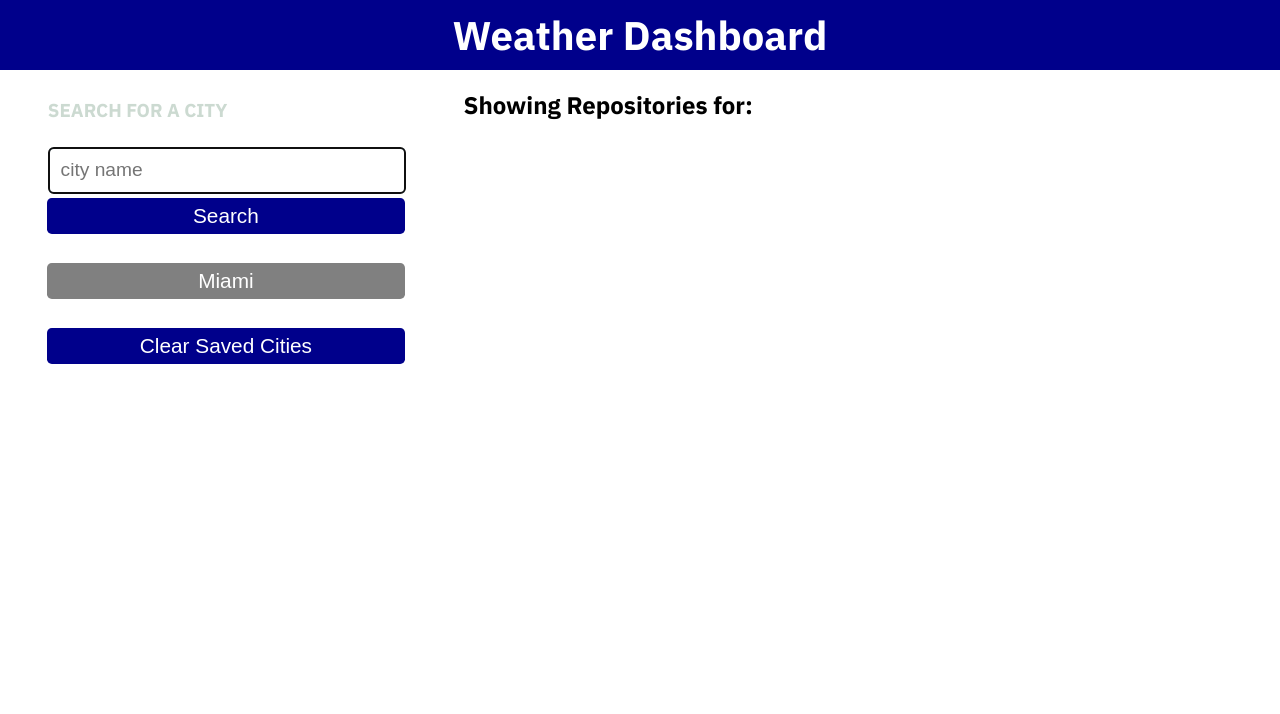
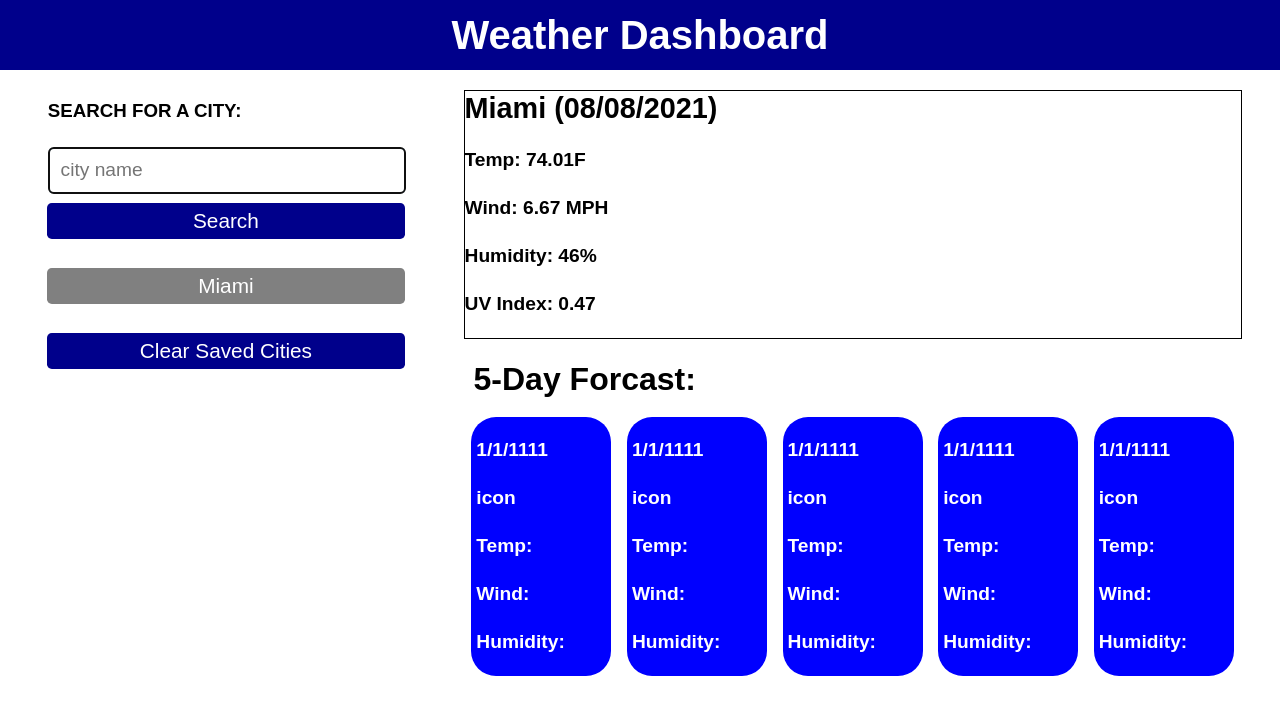
Before and after one commit to NukaGrizz/weather-dashboard, a plain HTML site: page index.html in a window 1280 px wide. Drawn offline with Linux system fonts and the light colour scheme.

Commit message:
add 5 day forcast cards and style

```diff
--- a/assets/css/style.css
+++ b/assets/css/style.css
@@ -1,3 +1,5 @@
+/* Global Styles begin*/
+
 :root {
     --primary: #ccdad1;
     --secondary: skyblue;
@@ -21,6 +23,36 @@
     font-size: 16px;
   }
 
+  .cityInfo {
+    border: black solid 1px;
+    font-size: larger;
+    font-weight: bold;
+  }
+
+  .forcastTitle {
+    margin: 20px auto 10px 10px;
+    font-size: xx-large;
+  }
+
+  .fiveDayContainer {
+    display: flex;
+    flex-direction: row;
+  }
+
+  .fiveDayCard {
+    border-radius: 25px;
+    background-color: blue;
+    font-size: larger;
+    font-weight: bold;
+    color: white;
+    width: 19%;
+    margin: 1%;
+  }
+
+  .fiveDayCard p {
+    margin-left: 5px;
+  }
+
   h1,
   h2,
   h3,
@@ -33,14 +65,33 @@
     line-height: 1.25;
   }
 
+  /* Global Styles End */
+
+  /* Header Styles Begin */
+
+  .header {
+    background-color: var(--darkblue);
+    display: flex;
+    justify-content: center;
+    padding: 10px;
+  }
+
+  .app-title {
+    font-size: 2.5rem;
+    background-color: var(--darkblue);
+    color: white;
+  }
+
+  /* Header Styles End */
+
+  /* Main Styles Begin */
+
   main {
     margin: 20px auto;
     width: 94%;
   }
 
-  p {
-    font-size: 1.2rem;
-  }
+    /* Aside Styles Begin */
 
    .btn {
     font-size: 1.3rem;
@@ -68,58 +119,7 @@
     background-color: grey;
   }
 
-  .btn-inline {
-    display: inline;
-  }
-
-  .hero {
-    background-color: var(--darkblue);
-    display: flex;
-    justify-content: center;
-    padding: 10px;
-  }
-
-  .app-title {
-    font-size: 2.5rem;
-    background-color: var(--darkblue);
-    color: white;
-
-  }
-
-  .list-group {
-    padding: 0;
-    list-style: none;
-  }
-
-  .list-item {
-    margin-bottom: 10px;
-    padding: 1.5%;
-    border-radius: var(--border-radius);
-    background-color: var(--light-dark);
-    color: var(--primary);
-    text-decoration: none;
-  }
-
-  .list-item:hover {
-    background-color: var(--dark);
-  }
-
-  .status-icon {
-    padding: 2px 5px;
-    margin: 0 5px;
-    background-color: rgba(255,255,255, 1);
-    border-radius: var(--border-radius);
-  }
-
-  .icon-danger {
-    color: rgb(255, 70, 70);
-  }
-
-  .icon-success {
-    color: rgb(29, 153, 255);
-  }
-
-  /* CARDS */
+    /* CARDS */
   .card {
     margin: 0 0 20px 0;
     border: 3px solid var(--dark);
@@ -127,8 +127,7 @@
   }
 
   .card-header {
-    color: var(--primary);
-    background-color: var(--dark);
+    color: black;
     padding: 2.5%;
     border-radius: calc(.18rem - 1px) calc(.18rem - 1px) 0 0;
   }
@@ -136,14 +135,9 @@
   .card-body {
     padding: 2.5%;
   }
+  /* Cards end */
 
   /* FORM */
-  .form-label,
-  .form-input,
-  .form-textarea {
-    display: block;
-  }
-
   .form-label {
     font-size: 1.1rem;
     margin: 0 0 0 5px;
--- a/index.html
+++ b/index.html
@@ -5,22 +5,20 @@
   <meta charset="UTF-8">
   <meta name="viewport" content="width=device-width, initial-scale=1.0">
   <meta http-equiv="X-UA-Compatible" content="ie=edge">
-  <link href="https://fonts.googleapis.com/css?family=IBM+Plex+Sans:400,400i,700&display=swap" rel="stylesheet">
-  <link rel="stylesheet" href="https://cdnjs.cloudflare.com/ajax/libs/font-awesome/5.11.2/css/all.min.css">
   <link rel="stylesheet" href="./assets/css/style.css" />
-  <title>Git it Done</title>
+  <title>Weather Dashboard</title>
 </head>
 
 <body class="flex-column min-100-vh">
-  <header class="hero">
+  <header class="header">
     <h1 class="app-title">Weather Dashboard</h1>
   </header>
 
 
   <main class="flex-row justify-space-between">
-    <div class="col-12 col-md-4">
+    <aside class="col-12 col-md-4">
       <div class="card">
-        <h3 class="card-header text-uppercase">Search for a city</h3>
+        <h3 class="card-header text-uppercase">Search for a city:</h3>
         <form id="user-form" class="card-body">
           <input name="username" id="username" type="text" autofocus="true" class="form-input" placeholder="city name" />
           <button type="submit" class="btn">Search</button>
@@ -33,14 +31,59 @@
         </div>
 
       </div>
-    </div>
-    <div class="col-12 col-md-8">
-      <h2 class="subtitle">Showing Repositories for: <span id="repo-search-term"></span></h2>
-      <div id="repos-container" class="list-group"></div>
-    </div>
+    </aside>
+    <section class="col-12 col-md-8">
+      <section class="col-12 col-md-8 cityInfo">
+        <h2 class="subtitle">Miami (08/08/2021)</h2>
+        <p>Temp: 74.01F</p>
+        <p>Wind: 6.67 MPH</p>
+        <p>Humidity: 46%</p>
+        <p>UV Index: 0.47</p>
+      </section>
+      <section>
+        <h3 class="forcastTitle">5-Day Forcast:</h3>
+        <div class="fiveDayContainer">
+          <div class="fiveDayCard">
+            <p>1/1/1111</p>
+            <p>icon</p>
+            <p>Temp:</p>
+            <p>Wind:</p>
+            <p>Humidity:</p>
+          </div>
+          <div class="fiveDayCard">
+            <p>1/1/1111</p>
+            <p>icon</p>
+            <p>Temp:</p>
+            <p>Wind:</p>
+            <p>Humidity:</p>
+          </div>
+          <div class="fiveDayCard">
+            <p>1/1/1111</p>
+            <p>icon</p>
+            <p>Temp:</p>
+            <p>Wind:</p>
+            <p>Humidity:</p>
+          </div>
+          <div class="fiveDayCard">
+            <p>1/1/1111</p>
+            <p>icon</p>
+            <p>Temp:</p>
+            <p>Wind:</p>
+            <p>Humidity:</p>
+          </div>
+          <div class="fiveDayCard">
+            <p>1/1/1111</p>
+            <p>icon</p>
+            <p>Temp:</p>
+            <p>Wind:</p>
+            <p>Humidity:</p>
+          </div>
+        </div>
+      </section>
+    </section>
   </main>
 
-  <script src="./assets/js/homepage.js"></script>
+  <script src="./assets/js/script.js"></script>
 </body>
 
 </html>
```
